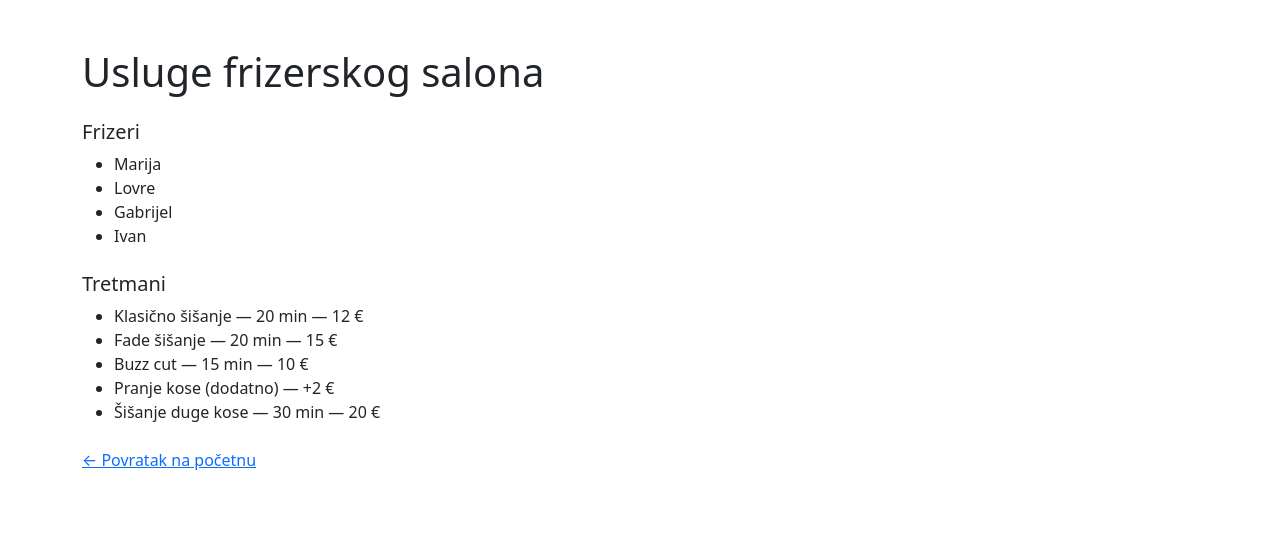
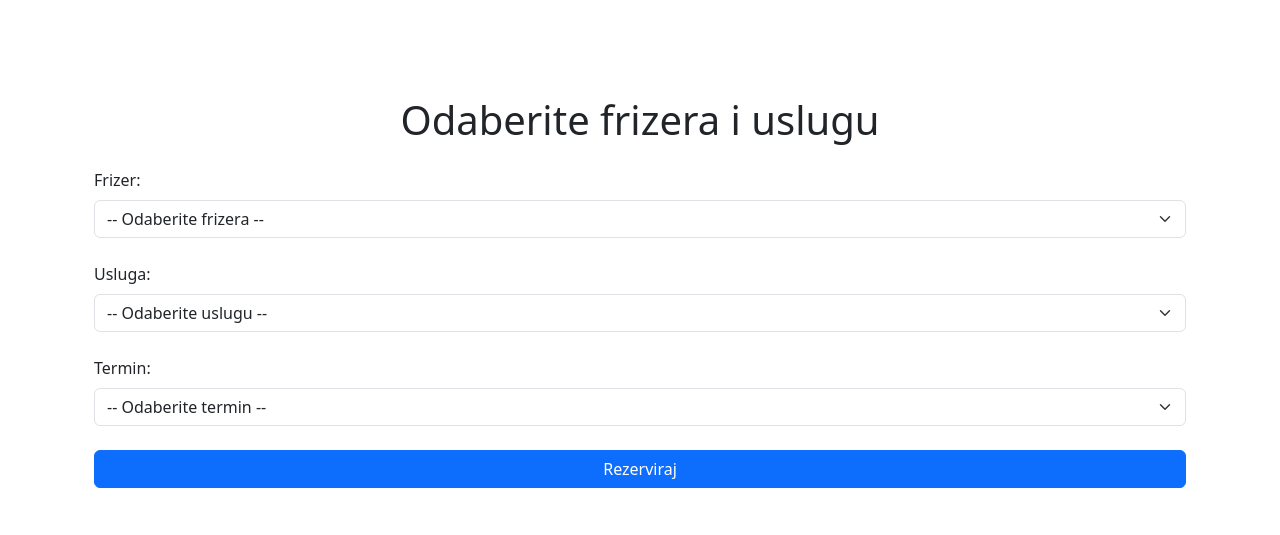
Before and after one commit to LovreD/Projektni-zadatak, a Flask app: page /usluge in a window 1280 px wide. Shown: the part 56-591 px from the top of the page. Run offline with Flask 3, Linux system fonts and the light colour scheme; some libraries are stand-ins or nearby versions.

Commit message:
Dodan odabir frizera i usluga

```diff
--- a/Salon/templates/usluge.html
+++ b/Salon/templates/usluge.html
@@ -1,24 +1,50 @@
 {% extends "base.html" %}
 
+{% block title %}Usluge - Frizerski salon{% endblock %}
+
 {% block content %}
-  <h1 class="mb-4">Usluge frizerskog salona</h1>
+<div class="container py-5">
+  <h1 class="mb-4 text-center">Odaberite frizera i uslugu</h1>
 
-  <h5 class="mt-3">Frizeri</h5>
-  <ul>
-    <li>Marija</li>
-    <li>Lovre</li>
-    <li>Gabrijel</li>
-    <li>Ivan</li>
-  </ul>
+  <form>
+    <!-- Odabir frizera -->
+    <div class="mb-4">
+      <label for="frizer" class="form-label">Frizer:</label>
+      <select id="frizer" name="frizer" class="form-select" required>
+        <option value="">-- Odaberite frizera --</option>
+        <option value="Marija">Marija</option>
+        <option value="Lovre">Lovre</option>
+        <option value="Gabrijel">Gabrijel</option>
+        <option value="Ivan">Ivan</option>
+      </select>
+    </div>
 
-  <h5 class="mt-4">Tretmani</h5>
-  <ul>
-    <li>Klasično šišanje — 20 min — 12 €</li>
-    <li>Fade šišanje — 20 min — 15 €</li>
-    <li>Buzz cut — 15 min — 10 €</li>
-    <li>Pranje kose (dodatno) — +2 €</li>
-    <li>Šišanje duge kose — 30 min — 20 €</li>
-  </ul>
+    <!-- Odabir usluge -->
+    <div class="mb-4">
+      <label for="usluga" class="form-label">Usluga:</label>
+      <select id="usluga" name="usluga" class="form-select" required>
+        <option value="">-- Odaberite uslugu --</option>
+        <option value="Klasično šišanje">Klasično šišanje (20 min - 12 €)</option>
+        <option value="Fade šišanje">Fade šišanje (20 min - 15 €)</option>
+        <option value="Buzz cut">Buzz cut (15 min - 10 €)</option>
+        <option value="Pranje kose">Pranje kose (dodatno +2 €)</option>
+        <option value="Šišanje duge kose">Šišanje duge kose (30 min - 20 €)</option>
+      </select>
+    </div>
 
-  <p class="mt-4"><a href="{{ url_for('main.index') }}">← Povratak na početnu</a></p>
+    <!-- Odabir termina -->
+    <div class="mb-4">
+      <label for="termin" class="form-label">Termin:</label>
+      <select id="termin" name="termin" class="form-select" required>
+        <option value="">-- Odaberite termin --</option>
+        {% for sat in range(9, 17) %}
+        <option value="{{ sat }}:00">{{ sat }}:00</option>
+        <option value="{{ sat }}:30">{{ sat }}:30</option>
+        {% endfor %}
+      </select>
+    </div>
+
+    <button type="submit" class="btn btn-primary w-100">Rezerviraj</button>
+  </form>
+</div>
 {% endblock %}
```
